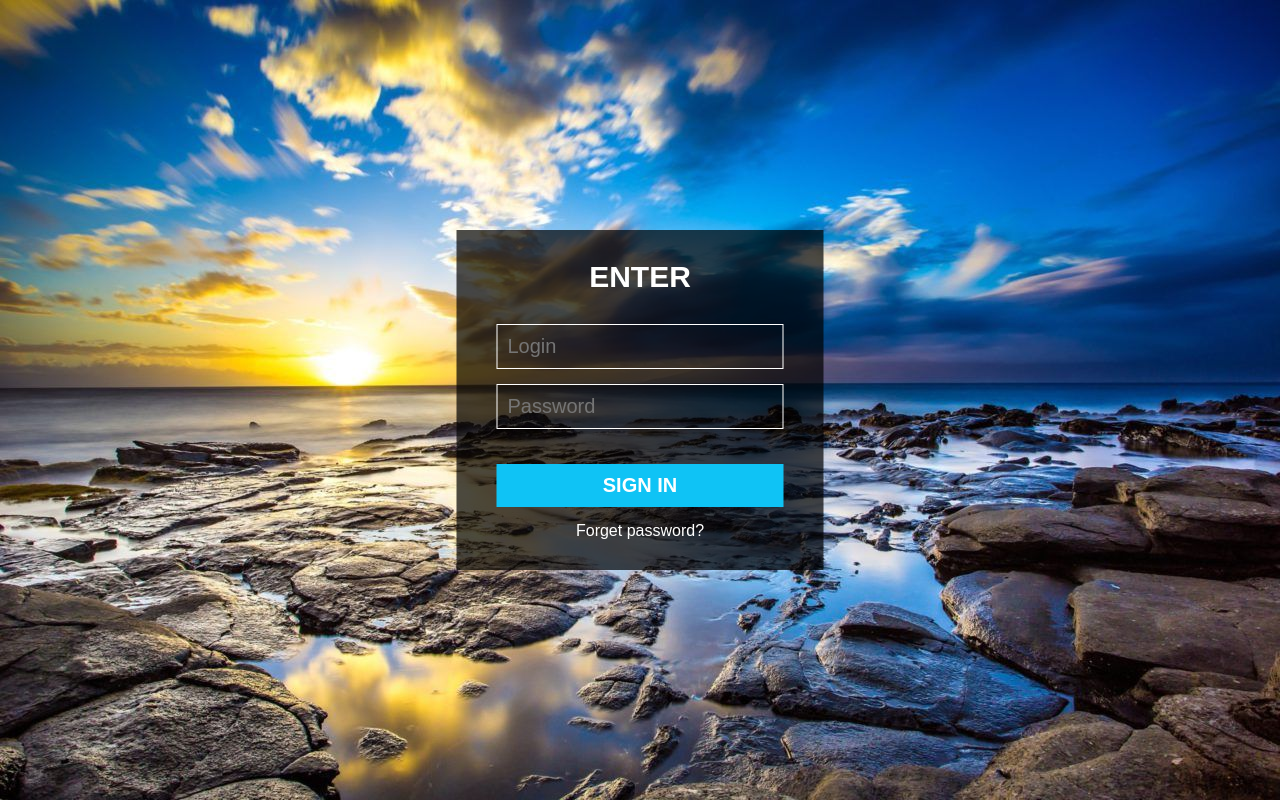
After one commit to nurmambetovaiu/portfolio, a PHP site: page /index.html in a window 1280 px wide. The commit adds this page. Run offline with PHP 8.4, Linux system fonts and the light colour scheme.

Commit message:
Add files via upload

```diff
--- /dev/null
+++ b/index.html
@@ -0,0 +1,23 @@
+<!DOCTYPE html>
+<html lang="en">
+<head>
+
+    <title>Document</title>
+    <link rel="stylesheet" href="style.css">
+</head>
+<body>
+    <div class="form">
+         <h1>ENTER</h1>
+         <div class="input-form">
+             <input type="text" placeholder="Login">
+         </div>
+         <div class="input-form">
+            <input type="password" placeholder="Password">
+        </div>
+        <div class="input-form">
+            <input type="submit" value="Sign in">
+        </div>
+        <a href="#" class="forget">Forget password?</a>
+    </div>
+</body>
+</html>
--- a/style.css
+++ b/style.css
@@ -1,15 +1,71 @@
-body  {
-    margin: auto;
-    font-family: 'Courier New', Courier, monospace;
+body {
+    background-image: url(43867.jpg);
+    -webkit-background-size: cover;
+    background-size: cover;
+    background-attachment: fixed;
+    font-family: sans-serif;
+}
 
-    font-size: xx-large;
-    font
-    line-height: 1.6;
-    color: #333;
-    background-color: yellow;
-    h1 style {
+.form {
+    position: absolute;
+    top: 50%;
+    left: 50%;
+    transform: translate(-50%,-50%);
+    background: rgba(0,0,0,.7);
+}
 
-    }
-    }
+.form h1 {
+    margin: 30px 100px;
+    padding: 0;
+    text-align: center;
+    color: #fff;
+    font-size: 30px;
+    text-transform: uppercase;
+}
 
+.input-form {
+    margin: 15px 40px;
+    text-align: center;
 }
+
+.input-form input{
+    padding: 10px;
+    width: 100%;
+    color: #fff;
+    font-size: 20px;
+    background:none;
+    outline: none;
+    border: 1px solid #fff;
+    box-sizing: border-box;
+}
+
+.input-form input[type="text"]:focus, .input-form input[type="password"]:focus{
+    border: 1px solid #0fc3f5;
+}
+
+.input-form input[type="submit"]{
+    margin-top: 20px;
+    color: #fff;
+    font-weight: bold;
+    text-transform: uppercase;
+    border: none;
+    background: #0fc3f5;
+    transition: .3s;
+}
+
+.input-form input[type="submit"]:hover{
+    background: #4442db;
+}
+
+.form a {
+    display: block;
+    padding: 0 0 30px;
+    text-align: center;
+    color: #fff;
+    text-decoration: none;
+    transition: .3s;
+}
+
+.form a:hover{
+    color: #0fc3f5;
+}
```
Also changed, not shown: 43867.jpg (added).
